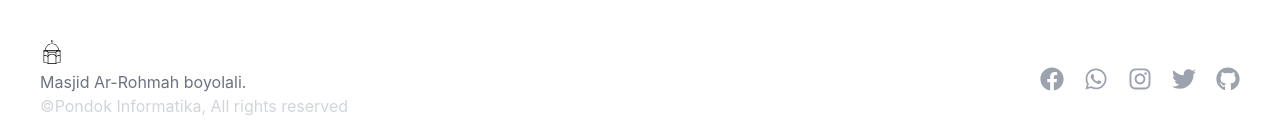
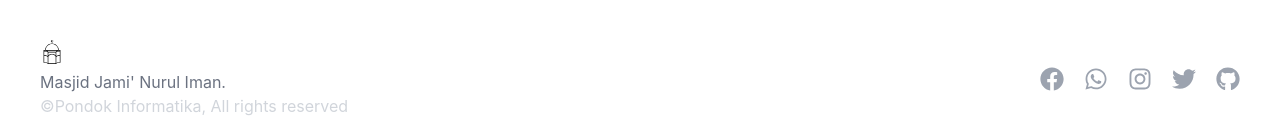
Before and after one commit to kreindo/project-three-cope, a Next.js app: page / in a window 1280 px wide. Shown: the part 1139-1279 px from the top of the page. Built offline with nearby package versions, Linux system fonts and the light colour scheme.

Commit message:
footer name

```diff
--- a/components/Footer.tsx
+++ b/components/Footer.tsx
@@ -1,4 +1,5 @@
-import {  FaFacebook,
+import {
+  FaFacebook,
   FaWhatsapp,
   FaInstagram,
   FaTwitter,
@@ -20,7 +21,7 @@ export default function Footer() {
               className="saturate-0 brightness-0"
             />
             <h1 className="text-gray-500 text-1xl">
-              Masjid Ar-Rohmah boyolali.
+              Masjid Jami&apos; Nurul Iman.
             </h1>
           </div>
           <div>
```
